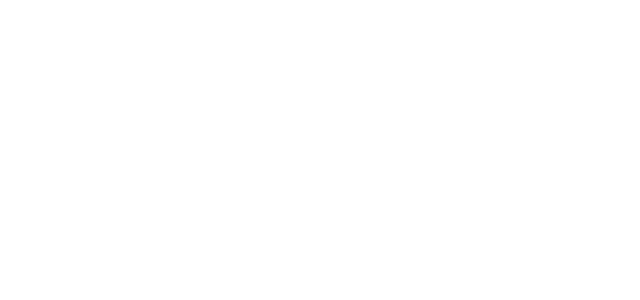
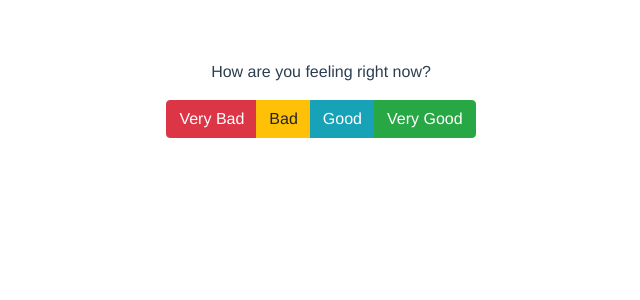
Before and after one commit to ProjectHindsight/2020, a Vue app in the folder client/: page /mood_tracker in a window 1280 px wide. Shown: the top 300 px of the page, without its empty margins (319-959 px from the left). Built offline with nearby package versions, Linux system fonts and the light colour scheme; no server answers.

Commit message:
Add sample page with a question and buttons

```diff
--- /dev/null
+++ b/client/src/components/MoodTracker.vue
@@ -0,0 +1,48 @@
+<template>
+<div>
+    <div class="container">
+        <div class="row">
+            <div class="col-md-12">How are you feeling right now?</div>
+        </div>
+        <div>
+    <div class="mt-3">
+        <b-button-group>
+        <b-button variant="danger">Very Bad</b-button>
+        <b-button variant="warning">Bad</b-button>
+        <b-button variant="info">Good</b-button>
+        <b-button variant="success">Very Good</b-button>
+        </b-button-group>
+    </div>
+</div>
+    </div>
+</div>
+</template>
+
+<script>
+import axios from 'axios';
+
+export default {
+  name: 'Ping',
+  data() {
+    return {
+      msg: '',
+    };
+  },
+  methods: {
+    getMessage() {
+      const path = 'http://localhost:5000/ping';
+      axios.get(path)
+        .then((res) => {
+          this.msg = res.data;
+        })
+        .catch((error) => {
+          // eslint-disable-next-line
+          console.error(error);
+        });
+    },
+  },
+  created() {
+    this.getMessage();
+  },
+};
+</script>
--- a/client/src/router/index.js
+++ b/client/src/router/index.js
@@ -2,6 +2,7 @@
 import VueRouter from 'vue-router';
 import Books from '../components/Books.vue';
 import Ping from '../components/Ping.vue';
+import MoodTracker from '../components/MoodTracker.vue';
 
 Vue.use(VueRouter);
 
@@ -16,6 +17,11 @@
     name: 'Ping',
     component: Ping,
   },
+  {
+    path: '/mood_tracker',
+    name: 'Mood Tracker',
+    component: MoodTracker,
+  },
 ];
 
 const router = new VueRouter({
```
Also changed, not shown: 1 other file (tests, documents, lock files or other folders).
